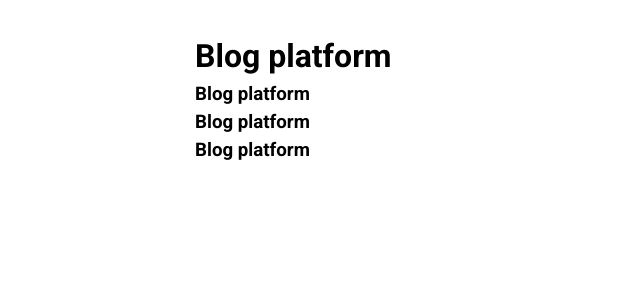
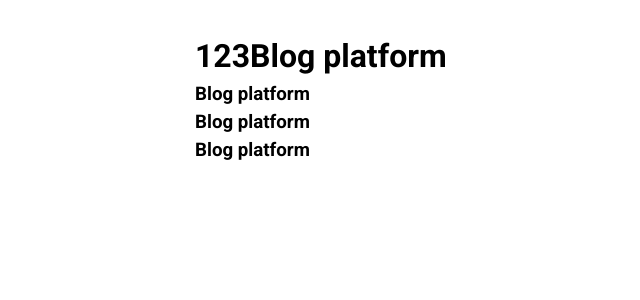
Before and after one commit to VladislavOstudin/Blog_platform, a React (Vite) app: page / in a window 1280 px wide. Shown: the top 300 px of the page, without its empty margins (36-676 px from the left). Built offline with nearby package versions, Linux system fonts and the light colour scheme.

Commit message:
test husky

```diff
--- a/src/components/App/App.jsx
+++ b/src/components/App/App.jsx
@@ -1,10 +1,10 @@
 import './reset.css'
 
 export default function App() {
-  console.log('hello')
+  const test = 123
   return (
     <main>
-      <h1>Blog platform</h1>
+      <h1>{test}Blog platform</h1>
       <h3>Blog platform</h3>
       <h3>Blog platform</h3>
       <h3>Blog platform</h3>
```
